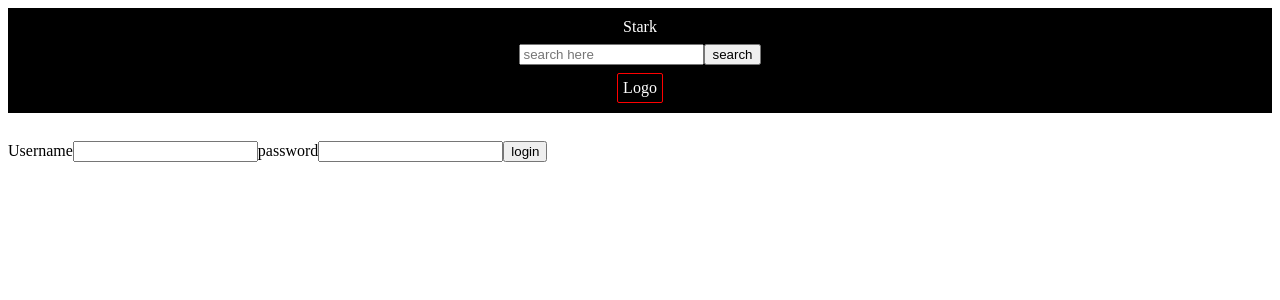
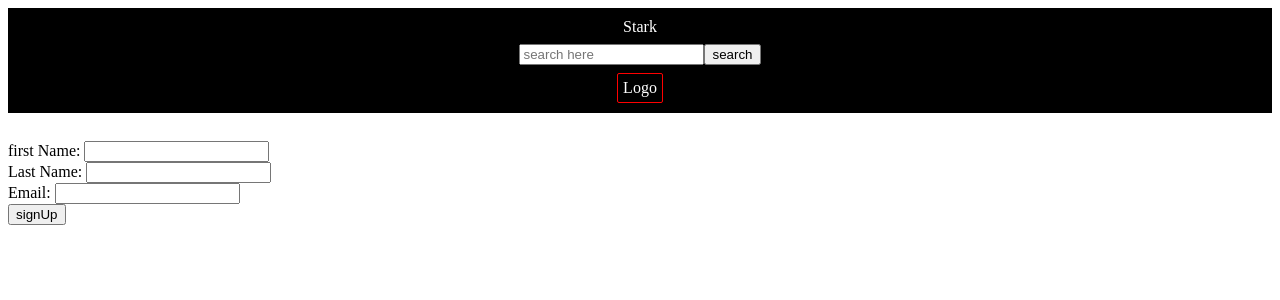
Before and after one commit to Abhinavav23/stark-react-basic, a React (Create React App) app: page / in a window 1280 px wide. Shown: the top 300 px of the page. Built offline with nearby package versions, Linux system fonts and the light colour scheme.

Commit message:
[19 july 2023] handling forms, controlled and uncontrolled comp

```diff
--- a/src/V2/AppV2.jsx
+++ b/src/V2/AppV2.jsx
@@ -8,6 +8,8 @@ import { Counter } from "./components/states/Counter";
 import { PrevState } from "./components/states/PrevState";
 import { AsyncStateEx } from "./components/states/AsyncStateEx";
 import { LoginForm } from "./components/form/LoginForm";
+import { SignUp } from "./components/form/SignUp";
+import { GetUSerInfo } from "./components/form/GetUserInfo";
 export const AppV2 = () => {
   return (
     <main>
@@ -45,7 +47,10 @@ export const AppV2 = () => {
 
       {/* forms */}
 
-      <LoginForm/>
+      {/* <LoginForm/> */}
+      {/* <SignUp/> */}
+
+      <GetUSerInfo/>
     </main>
   );
 };
--- /dev/null
+++ b/src/V2/components/form/GetUserInfo.jsx
@@ -0,0 +1,43 @@
+import { useState } from "react";
+
+export const GetUSerInfo = () => {
+    const [userInfo, setUserInfo] = useState({
+        firstName: "",
+        lastName: "",
+        email: ""
+    });
+
+    const saveInfo = (ev) => {
+        const {name, value} = ev.target;
+        let convertedValue;
+        if( name === 'email'){
+            convertedValue = value.toLowerCase();
+        }else{
+            convertedValue = value.toUpperCase();
+        }
+        // let convertedValue = name === 'email' ? value.toLowerCase() : value.toUpperCase()
+        userInfo[name] = convertedValue;
+        setUserInfo({...userInfo});
+    }
+
+    const signUp = (ev) => {
+      ev.preventDefault();
+      console.log(userInfo);
+    };
+
+    return (
+      <form onSubmit={signUp}>
+        <label htmlFor="firstName">first Name: </label>
+        <input type="text" name="firstName" id="firstName" value={userInfo.firstName} onChange={saveInfo} />
+        <br />
+        <label htmlFor="lastName">Last Name: </label>
+        <input type="text" name="lastName" id="lastName" value={userInfo.lastName} onChange={saveInfo} />
+        <br />
+        <label htmlFor="email">Email: </label>
+        <input type="email" name="email" id="email" value={userInfo.email} onChange={saveInfo} />
+        <br />
+        {/* <button onClick={signUp}>signUp</button> */}
+        <input type="submit" value="signUp" />
+      </form>
+    );
+  };
--- /dev/null
+++ b/src/V2/components/form/SignUp.jsx
@@ -0,0 +1,36 @@
+export const SignUp = () => {
+  let userInfo = {};
+  const saveInfo = (ev) => {
+    // if(ev.target.name === 'firstName'){
+    //     userInfo.firstName = ev.target.value
+    // }
+    // if(ev.target.name === 'lastName'){
+    //     userInfo.lastName = ev.target.value
+    // }
+    // if(ev.target.name === 'email'){
+    //     userInfo.email = ev.target.value
+    // }
+    const { name, value } = ev.target;
+    userInfo[name] = value;
+  };
+
+  const signUp = (ev) => {
+    ev.preventDefault();
+    console.log(userInfo);
+  };
+
+  return (
+    <form>
+      <label htmlFor="firstName">first Name: </label>
+      <input type="text" name="firstName" id="firstName" onChange={saveInfo} />
+      <br />
+      <label htmlFor="lastName">Last Name: </label>
+      <input type="text" name="lastName" id="lastName" onChange={saveInfo} />
+      <br />
+      <label htmlFor="email">Email: </label>
+      <input type="email" name="email" id="email" onChange={saveInfo} />
+      <br />
+      <button onClick={signUp}>signUp</button>
+    </form>
+  );
+};
```
Also changed, not shown: src/V2/components/form/LoginForm.jsx (+6 -1 lines), whiteboard_Images/formsAndEvents.png (added).
